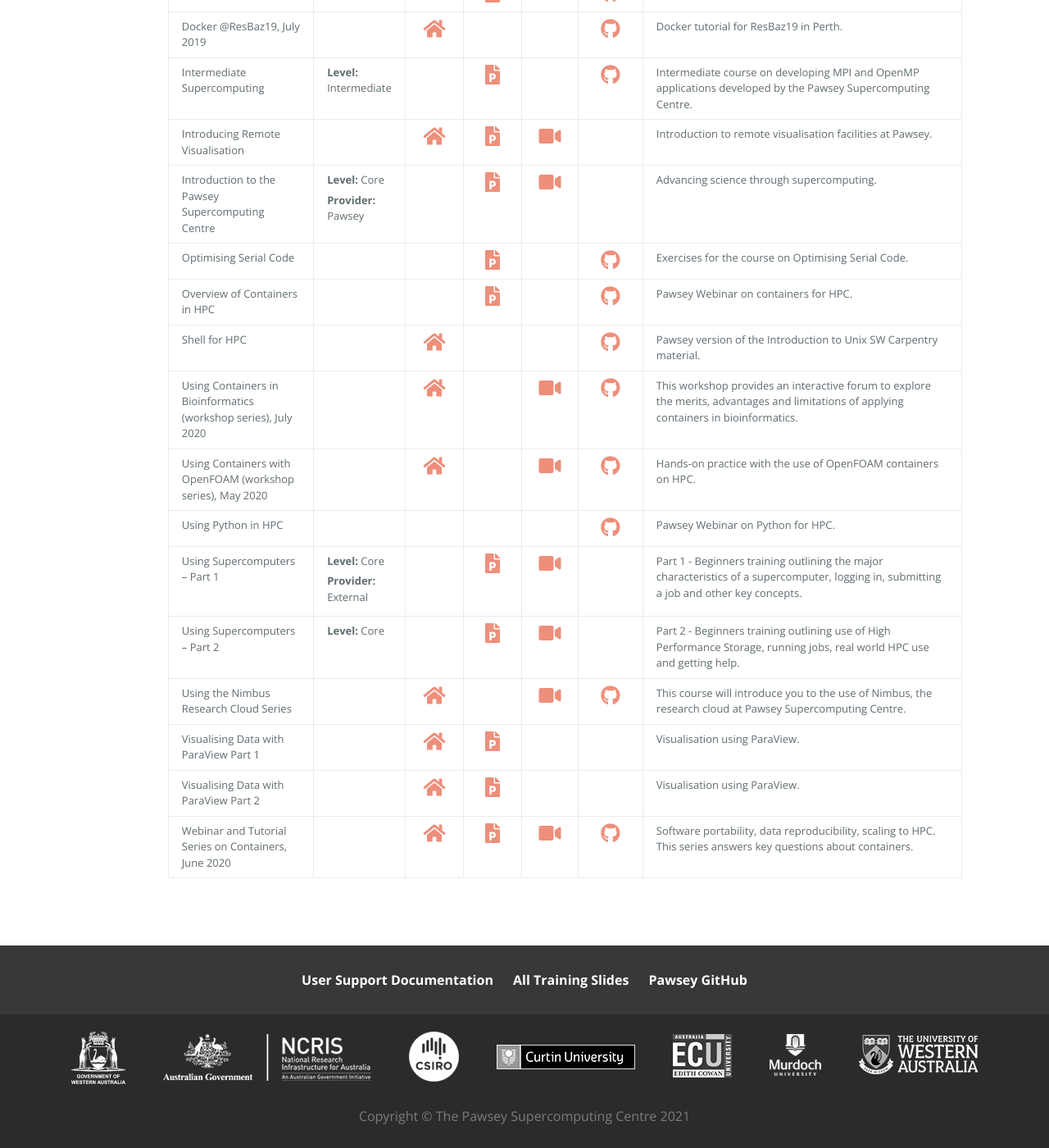
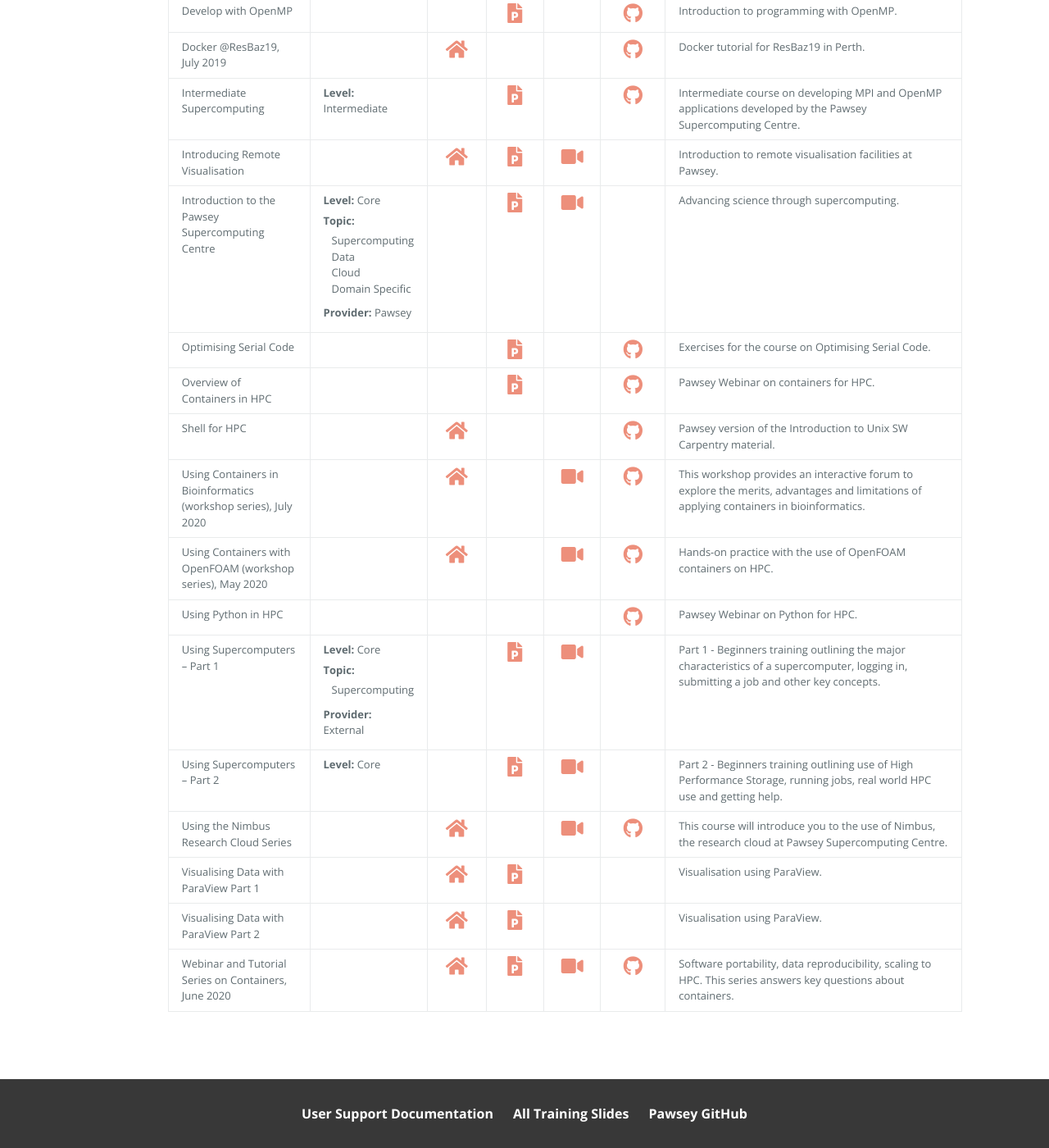
Before and after one commit to ratkinson0405/ratkinson0405.github.io, a Jekyll site: the page built from training.md, in a window 1280 px wide and 1400 px high, scrolled down 863 px. Shown: the whole window at 82% size. Built offline with Jekyll 4.4.1, drawn with Linux system fonts in a browser that asks for light colours; our own code applies the rules of GitHub Pages for plain Markdown files; the repository's description, which GitHub fills in, is left out.

Commit message:
Update default.html

```diff
--- a/_layouts/default.html
+++ b/_layouts/default.html
@@ -81,7 +81,7 @@
                 <tr>
                   <td markdown="span">{{ data.title }}</td>
                   <td markdown="span">{% if data.level != nil %}<div><b>Level:</b> {{ data.level }}<br></div>{% endif %}
-                                      {% if data.topic != nil %}
+                                      {% if data.topics != nil %}
                                         <div><b>Topic:</b><br>
                                           <div class="topics">
                                           {% for topic in data.topics %}
```
